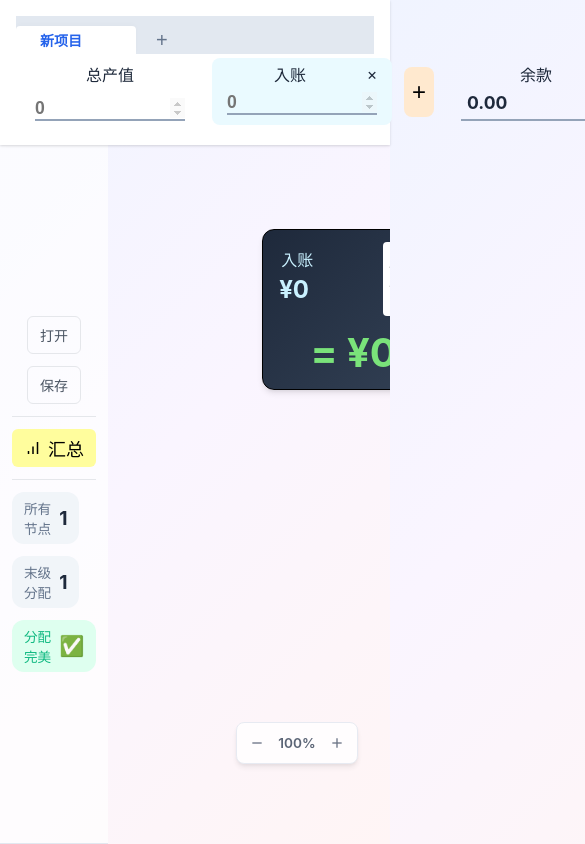
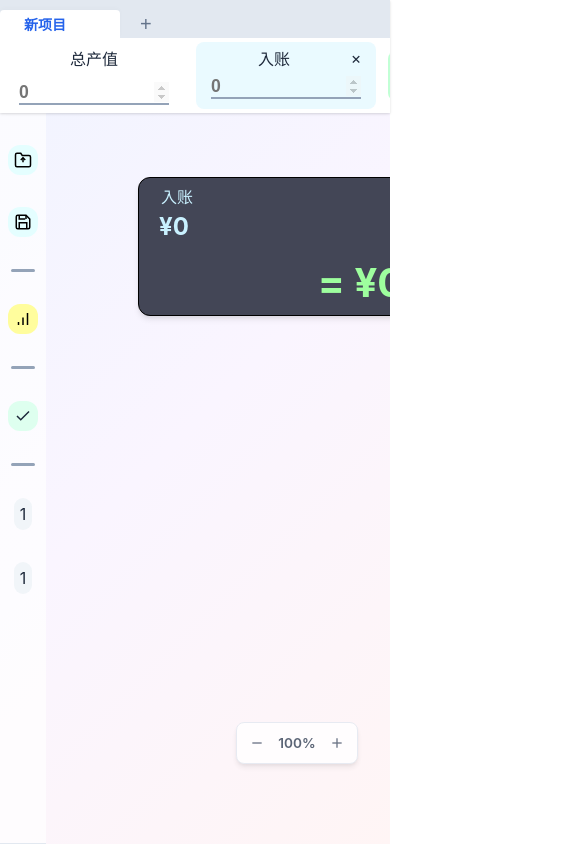
Before and after one commit to fuyuzheju/tools-web, a React (Vite) app: page /prodcalc in a window 390 px wide. Shown: the top 844 px of the page, 585 px wide, since content can reach past the window. Built offline with nearby package versions, Linux system fonts and the light colour scheme.

Commit message:
UI refined

```diff
--- a/src/prodcalc/NodeCard.tsx
+++ b/src/prodcalc/NodeCard.tsx
@@ -344,7 +344,7 @@ const RootNodeCard: React.FC<{ node: AllocNode }> = ({ node }) => {
                                 }
                                 )}
 
-                                <button className="add-preallocation-button" onClick={addPreAllocation}>+<br></br>预分配</button>
+                                <button className="add-preallocation-button" onClick={addPreAllocation}>预分配</button>
                             </div>
                             <div className="rest-value">
                                 = {formatMoney(result.amount)}
--- a/src/prodcalc/ProdCalc.css
+++ b/src/prodcalc/ProdCalc.css
@@ -7,7 +7,7 @@
     --warning: #faa719;
     --warning-light: #f5d7a3;
     --danger: #ef4444;
-    --danger-light: #fef2f2;
+    --danger-light: #ffd8d8;
     --purple: #8b5cf6;
     --purple-light: #f5f3ff;
 
@@ -201,42 +201,44 @@ body {
     height: 16px;
 }
 
-.divider-h {
-    height: 1px;
-    width: inherit;
-    background-color: #e5e7eb;
+.panel-divider {
+    height: 3px;
+    border-radius: 1.5px;
+    width: 80%;
+    flex-shrink: 0;
+    background-color: var(--gray-400);
 }
 
 /* === 统计面板 === */
 .stats-panel {
     display: flex;
     flex-direction: column;
-    justify-content: center;
+    justify-content: flex-start;
+    align-items: center;
     gap: 32px;
-    padding: 16px;
+    padding: 32px 8px;
     background: rgba(255, 255, 255, 0.7);
     border-bottom: 1px solid var(--gray-200);
+    overflow-y: scroll;
 }
 
 .stat-item {
-    width: max-content;
     display: flex;
     align-items: center;
-    gap: 8px;
-    padding: 8px 16px;
+    justify-content: center;
+    padding: 6px;
     background: var(--gray-100);
     border-radius: var(--radius-lg);
+    border: none;
 }
 
-.stat-value {
-    font-size: 1.5rem;
-    font-weight: 700;
-    color: var(--gray-800);
+.stat-item.file-action {
+    cursor: pointer;
+    background-color: #e4feff;
 }
 
-.stat-label {
-    font-size: 0.85rem;
-    color: var(--gray-500);
+.stat-item.file-action:hover {
+    background-color: #bbf9fb;
 }
 
 .stat-icon {
@@ -247,20 +249,12 @@ body {
     background: var(--success-light);
 }
 
-.stat-item.normal .stat-label {
-    color: var(--success);
-}
-
 .stat-item.warning {
     background: var(--warning-light);
 }
 
 .stat-item.error {
     background: var(--danger-light);
-}
-
-.stat-item.error .stat-label {
-    color: var(--danger);
 }
 
 .app-bodypart {
@@ -277,8 +271,8 @@ body {
 }
 
 .tree-container {
-    margin-left: 120px; /* 边栏宽度 */
-    padding: 16px;
+    margin-left: 30px; /* 边栏宽度 */
+    padding: 60px;
     vertical-align: top;
     box-sizing: border-box;
     width: inherit;
@@ -565,12 +559,18 @@ body {
 .add-preallocation-button {
     height: fit-content;
     width: 25px;
+    line-height: 1.2;
     border: none;
     margin-left: -20px;
     margin-right: 20px;
     background-color: white;
     color: black;
     border-radius: 4px;
+    opacity: 0;
+}
+
+.node-card:hover .add-preallocation-button {
+    opacity: 1;
 }
 
 .add-preallocation-button:hover {
@@ -582,7 +582,7 @@ body {
     margin-top: 12px;
     width: 100%;
     text-align: center;
-    color: rgb(122, 227, 122);
+    color: rgb(158, 255, 158);
     font-weight: bolder;
     font-size: 2.5rem;
 }
@@ -623,7 +623,8 @@ body {
 
 .node-card-content.root-card {
     height: fit-content;
-    background: linear-gradient(135deg, var(--gray-800), var(--gray-700));
+    /* background: linear-gradient(135deg, var(--gray-800), var(--gray-700)); */
+    background-color: #434656;
     color: white;
 }
 
@@ -671,7 +672,7 @@ body {
 
 .collapse-btn {
     position: absolute;
-    transform: translateY(calc(var(--node-card-height) * -0.5));
+    transform: translateY(calc(var(--node-card-height) * -0.5 + 10px));
     left: 0;
     width: 18px;
     height: 18px;
@@ -698,8 +699,7 @@ body {
 }
 
 .node-info {
-    flex: 1;
-    min-width: 180px;
+    flex: 0;
 }
 
 .name-input {
@@ -768,6 +768,11 @@ body {
     border-radius: var(--radius-sm);
     padding: 0 8px;
     transition: var(--transition);
+    opacity: 0;
+}
+
+.node-card:hover .value-input-group{
+    opacity: 1;
 }
 
 .value-input-group:focus-within {
@@ -795,8 +800,6 @@ body {
 }
 
 .node-result {
-    text-align: right;
-    min-width: 120px;
     flex-shrink: 0;
 }
 
@@ -1037,6 +1040,7 @@ body {
     border-top: none;
     gap: 12px;
     padding: 4px;
+    overflow-x: auto;
 }
 
 .phase-list {
@@ -1073,8 +1077,7 @@ body {
 .add-phase-btn {
     width: 30px;
     height: 50px;
-    /* background-color: #d0ffce; */
-    background-color: #ffe9cf;
+    background-color: #c1ffd5;
     border: none;
     border-radius: 8px;
     align-self: center;
@@ -1087,7 +1090,7 @@ body {
 }
 
 .add-phase-btn:hover {
-    background-color: #fed7ab;
+    background-color: #8dffb1;
 }
 
 .balance-value {
@@ -1227,84 +1230,12 @@ body {
 }
 
 .summary-btn {
-    display: flex;
-    align-items: center;
-    gap: 6px;
-    padding: 6px 12px;
+    cursor: pointer;
     background: #fffd9d;
-    border: none;
-    border-radius: 6px;
-    font-weight: 500;
-    font-size: large;
-    cursor: pointer;
-    transition: background 0.2s;
 }
 
 .summary-btn:hover {
     background: #faf871;
-}
-
-@media (max-width: 768px) {
-    :root {
-        --tree-indent: 24px;
-        --tree-line-offset: 6px;
-        --node-card-height: auto;
-        --node-gap: 8px;
-    }
-
-    .node-card {
-        min-width: fit-content !important;
-    }
-
-    .app-header {
-        flex-direction: column;
-        gap: 16px;
-        padding: 16px;
-    }
-
-    .stats-panel {
-        flex-wrap: wrap;
-        gap: 12px;
-        padding: 12px;
-    }
-
-    .stat-item {
-        padding: 6px 12px;
-    }
-
-    .stat-value {
-        font-size: 1.2rem;
-    }
-
-    .app-main {
-        padding: 16px;
-    }
-
-    .node-card-content {
-        flex-wrap: wrap;
-        gap: 12px;
-        padding: 12px 16px;
-    }
-
-    .node-actions {
-        opacity: 1;
-        flex-direction: row;
-        position: absolute;
-        right: 8px;
-        top: 8px;
-    }
-
-    .node-result {
-        min-width: 100%;
-        text-align: left;
-        padding-top: 8px;
-        border-top: 1px solid var(--gray-100);
-    }
-
-    .progress-bar {
-        margin-left: 0;
-        width: 100%;
-    }
 }
 
 @keyframes fadeSlideIn {
--- a/src/prodcalc/StatsPanel.tsx
+++ b/src/prodcalc/StatsPanel.tsx
@@ -6,7 +6,7 @@ import { type AllocNode } from "./core";
 
 type AppStatus = 'error' | 'warning' | 'normal';
 
-function StatsPanel({setSummaryOpen}:{setSummaryOpen: (open: boolean) => void}) {
+function StatsPanel({ setSummaryOpen }: { setSummaryOpen: (open: boolean) => void }) {
     const {
         calculationResult, activePhase,
         activeProject, loadProject,
@@ -50,7 +50,7 @@ function StatsPanel({setSummaryOpen}:{setSummaryOpen: (open: boolean) => void})
     };
 
 
-    const { stats, appStatus, statusLabel, statusIcon } = useMemo(() => {
+    const { stats, appStatus, statusIcon } = useMemo(() => {
         const countNodes = (node: AllocNode): number =>
             1 + node.children.reduce((sum, c) => sum + countNodes(c), 0);
         const countLeaves = (node: AllocNode): number =>
@@ -66,10 +66,24 @@ function StatsPanel({setSummaryOpen}:{setSummaryOpen: (open: boolean) => void})
         if (hasError) currentStatus = 'error';
         else if (hasWarning) currentStatus = 'warning';
 
-        const config = {
-            error: { label: '存在\n超额', icon: '️❌' },
-            warning: { label: '有未\n分配', icon: '⚠️' },
-            normal: { label: '分配\n完美', icon: '✅' }
+        const icons = {
+            normal: (
+                <svg xmlns="http://www.w3.org/2000/svg" width="18" height="18" viewBox="0 0 24 24" fill="none" stroke="currentColor" stroke-width="2">
+                    <polyline points="20 6 9 17 4 12" />
+                </svg>
+            ),
+            warning: (
+                <svg xmlns="http://www.w3.org/2000/svg" width="18" height="18" viewBox="0 0 24 24" fill="none" stroke="currentColor" stroke-width="2">
+                    <line x1="12" y1="6" x2="12" y2="16" />
+                    <circle cx="12" cy="20" r="0.5" fill="currentColor" />
+                </svg>
+            ),
+            error: (
+                <svg xmlns="http://www.w3.org/2000/svg" width="18" height="18" viewBox="0 0 24 24" fill="none" stroke="currentColor" stroke-width="2">
+                    <line x1="18" y1="6" x2="6" y2="18" />
+                    <line x1="6" y1="6" x2="18" y2="18" />
+                </svg>
+            ),
         };
 
         return {
@@ -78,14 +92,12 @@ function StatsPanel({setSummaryOpen}:{setSummaryOpen: (open: boolean) => void})
                 leafCount: countLeaves(activePhase.rootNode),
             },
             appStatus: currentStatus,
-            statusLabel: config[currentStatus].label,
-            statusIcon: config[currentStatus].icon
+            statusIcon: icons[currentStatus]
         };
     }, [calculationResult, activePhase]);
 
     return (
         <div className="stats-panel">
-            <div className="panel-top">
             <input
                 type="file"
                 ref={fileInputRef}
@@ -94,34 +106,40 @@ function StatsPanel({setSummaryOpen}:{setSummaryOpen: (open: boolean) => void})
                 onChange={handleFileChange}
             />
 
-                <div className="action-group">
-                    <button className="icon-btn secondary" onClick={handleOpenFile} title="导入当前页">
-                        <span>打开</span>
+            <button className="stat-item file-action" onClick={handleOpenFile} title="导入">
+                {/* <span>打开</span> */}
+                <svg xmlns="http://www.w3.org/2000/svg" width="18" height="18" viewBox="0 0 24 24" fill="none" stroke="currentColor" strokeWidth="2">
+                    <path d="M22 19a2 2 0 0 1-2 2H4a2 2 0 0 1-2-2V5a2 2 0 0 1 2-2h5l2 3h9a2 2 0 0 1 2 2z" />
+                    <polyline points="12 15 12 9" />
+                    <polyline points="9 12 12 9 15 12" />
+                </svg>
+
             </button>
-                    <button className="icon-btn secondary" onClick={handleSaveFile} title="保存当前页">
-                        <span>保存</span>
+            <button className="stat-item file-action" onClick={handleSaveFile} title="保存">
+                {/* save icon */}
+                <svg xmlns="http://www.w3.org/2000/svg" width="18" height="18" viewBox="0 0 24 24" fill="none" stroke="currentColor" strokeWidth="2">
+                    <path d="M19 21H5a2 2 0 0 1-2-2V5a2 2 0 0 1 2-2h11l5 5v11a2 2 0 0 1-2 2z" />
+                    <polyline points="17 21 17 13 7 13 7 21" />
+                    <polyline points="7 3 7 8 15 8" />
+                    <polyline points="16 3 16 8" />
+                </svg>
             </button>
-                </div>
-            </div>
-            <div className="divider-h"></div>
-            <button className="summary-btn" onClick={() => setSummaryOpen(true)}>
+            <div className="panel-divider"></div>
+            <button className="stat-item summary-btn " onClick={() => setSummaryOpen(true)}>
                 <svg width="18" height="18" viewBox="0 0 24 24" fill="none" stroke="currentColor" strokeWidth="2">
                     <path d="M12 20V10" /><path d="M18 20V4" /><path d="M6 20v-4" />
                 </svg>
-                汇总
             </button>
-            <div className="divider-h"></div>
-            <div className="stat-item">
-                <span className="stat-label">所有<br></br>节点</span>
-                <span className="stat-value">{stats.totalNodes}</span>
+            <div className="panel-divider"></div>
+            <div className={`stat-item ${appStatus}`}>
+                {statusIcon}
             </div>
-            <div className="stat-item">
-                <span className="stat-label">末级<br></br>分配</span>
-                <span className="stat-value">{stats.leafCount}</span>
+            <div className="panel-divider"></div>
+            <div className="stat-item" title="末端节点数量">
+                {stats.leafCount}
             </div>
-            <div className={`stat-item ${appStatus}`}>
-                <span className="stat-label" style={{whiteSpace: 'pre-line'}}>{statusLabel}</span>
-                <span className="stat-icon">{statusIcon}</span>
+            <div className="stat-item" title="总节点数量">
+                {stats.totalNodes}
             </div>
         </div>
     );
--- a/src/prodcalc/Zoomer.tsx
+++ b/src/prodcalc/Zoomer.tsx
@@ -10,7 +10,7 @@ function Zoomer({ scale, setScale }: Props) {
 
     const scalePercent = Math.round(scale * 100) + '%';
     return (
-        <div className="zoom-controls">
+        <div className="zoom-controls" onClick={(e)=>e.stopPropagation()}>
             <button className="zoom-btn" onClick={handleZoomOut} title="缩小">
                 <svg width="16" height="16" viewBox="0 0 24 24" fill="none" stroke="currentColor" strokeWidth="2">
                     <line x1="5" y1="12" x2="19" y2="12"></line>
```
Also changed, not shown: src/prodcalc/type.ts (added, +43 -0 lines). Lines whose indentation alone changed are shown as unchanged.
